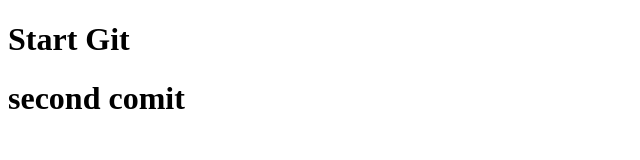
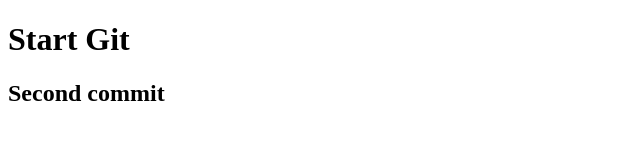
Before and after one commit to KristinaShaferovska/gittest, a plain HTML site: page index.html in a window 1280 px wide. Shown: the whole page, without its empty margins (0-640 px from the left). Drawn offline with Linux system fonts and the light colour scheme.

Commit message:
second commit

```diff
--- a/index.html
+++ b/index.html
@@ -12,6 +12,6 @@
 
 
    <h1> Start Git</h1>
-   <h1> second comit</h1>
+    <h2>Second commit</h2>
 </body>
 </html>
```
